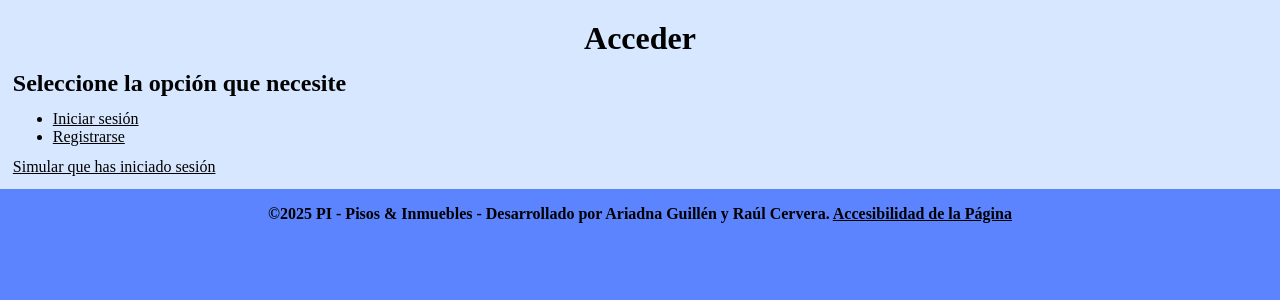
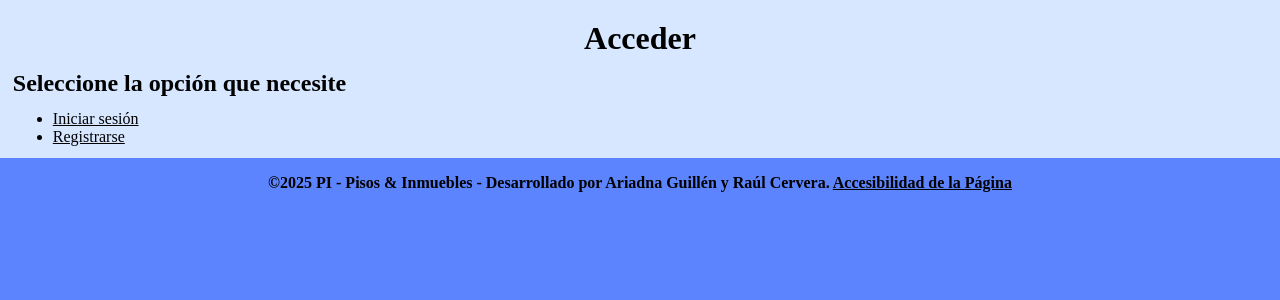
Before and after one commit to TaponDeBotella/pisosInmbueles, a PHP site: page /log_registro.php in a window 1280 px wide. Shown: the part 138-438 px from the top of the page. Run offline with PHP 8.4, Linux system fonts and the light colour scheme; data that the repository does not hold is empty; some libraries are stand-ins or nearby versions; some web fonts are replaced.

Commit message:
He quitado lo de simular que se ha iniciado sesión, ya que ahora sí hay sesiones

```diff
--- a/log_registro.php
+++ b/log_registro.php
@@ -17,10 +17,6 @@
                 </li>
             </ul>
         </nav>
-        <nav class="nav_body">
-                <a href="mi_perfil.php">Simular que has iniciado sesión</a>
-        </nav>
-
 <?php
     include 'includes/footer.php';
 ?>
--- a/registro.php
+++ b/registro.php
@@ -183,9 +183,6 @@
 
             </form>
         </section>
-        <nav id="simulacion">
-                <a href="mi_perfil.php">Simular que has iniciado sesión</a>
-        </nav>
 
 <?php
     include 'includes/footer.php';
```
